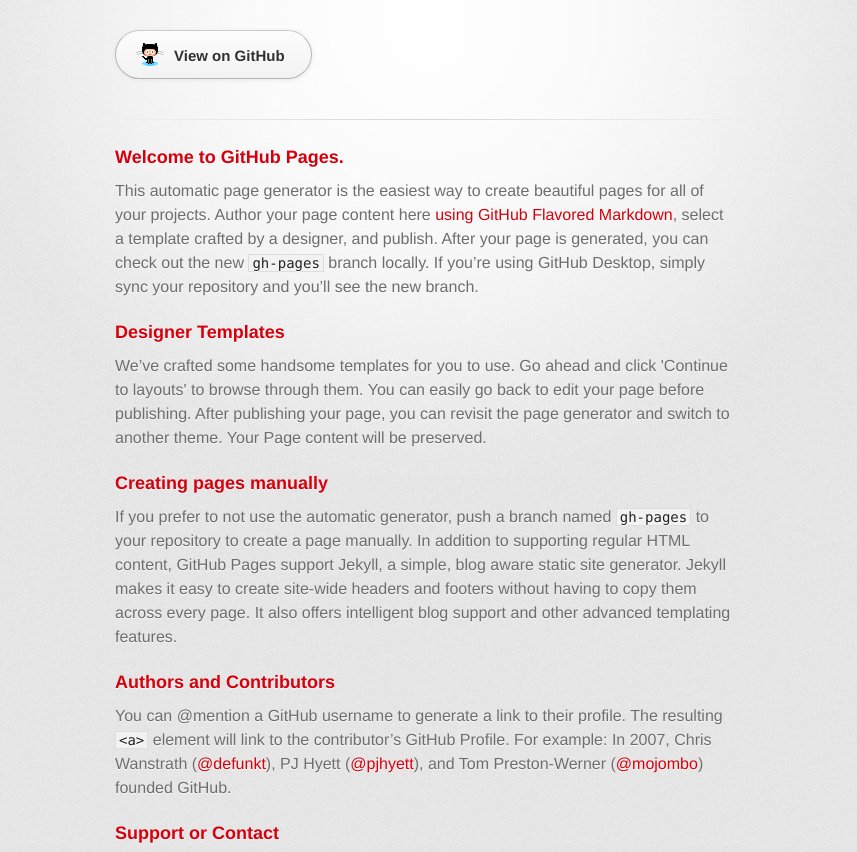
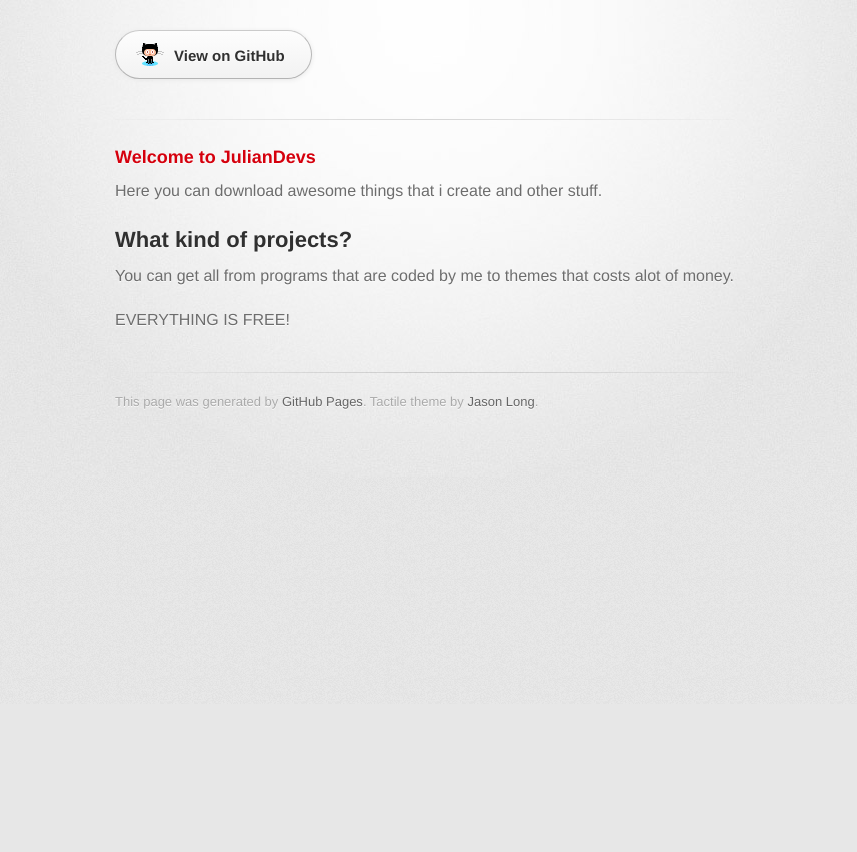
Before and after one commit to JulianDevs/juliandevs.github.io, a plain HTML site: page index.html in a window 1280 px wide. Shown: the part 96-948 px from the top of the page, without its empty margins (215-1072 px from the left). After the commit the page ends 800 px from the top, so only its background shows below. Drawn offline with Linux system fonts and the light colour scheme; a web font is replaced by a local one.

Commit message:
Replace master branch with page content via GitHub

```diff
--- a/index.html
+++ b/index.html
@@ -30,29 +30,16 @@
 
         <section id="main_content">
           <h3>
-<a id="welcome-to-github-pages" class="anchor" href="#welcome-to-github-pages" aria-hidden="true"><span aria-hidden="true" class="octicon octicon-link"></span></a>Welcome to GitHub Pages.</h3>
+<a id="welcome-to-juliandevs" class="anchor" href="#welcome-to-juliandevs" aria-hidden="true"><span aria-hidden="true" class="octicon octicon-link"></span></a>Welcome to JulianDevs</h3>
 
-<p>This automatic page generator is the easiest way to create beautiful pages for all of your projects. Author your page content here <a href="https://guides.github.com/features/mastering-markdown/">using GitHub Flavored Markdown</a>, select a template crafted by a designer, and publish. After your page is generated, you can check out the new <code>gh-pages</code> branch locally. If you’re using GitHub Desktop, simply sync your repository and you’ll see the new branch.</p>
+<p>Here you can download awesome things that i create and other stuff.</p>
 
-<h3>
-<a id="designer-templates" class="anchor" href="#designer-templates" aria-hidden="true"><span aria-hidden="true" class="octicon octicon-link"></span></a>Designer Templates</h3>
+<h2>
+<a id="what-kind-of-projects" class="anchor" href="#what-kind-of-projects" aria-hidden="true"><span aria-hidden="true" class="octicon octicon-link"></span></a>What kind of projects?</h2>
 
-<p>We’ve crafted some handsome templates for you to use. Go ahead and click 'Continue to layouts' to browse through them. You can easily go back to edit your page before publishing. After publishing your page, you can revisit the page generator and switch to another theme. Your Page content will be preserved.</p>
+<p>You can get all from programs that are coded by me to themes that costs alot of money.</p>
 
-<h3>
-<a id="creating-pages-manually" class="anchor" href="#creating-pages-manually" aria-hidden="true"><span aria-hidden="true" class="octicon octicon-link"></span></a>Creating pages manually</h3>
-
-<p>If you prefer to not use the automatic generator, push a branch named <code>gh-pages</code> to your repository to create a page manually. In addition to supporting regular HTML content, GitHub Pages support Jekyll, a simple, blog aware static site generator. Jekyll makes it easy to create site-wide headers and footers without having to copy them across every page. It also offers intelligent blog support and other advanced templating features.</p>
-
-<h3>
-<a id="authors-and-contributors" class="anchor" href="#authors-and-contributors" aria-hidden="true"><span aria-hidden="true" class="octicon octicon-link"></span></a>Authors and Contributors</h3>
-
-<p>You can @mention a GitHub username to generate a link to their profile. The resulting <code>&lt;a&gt;</code> element will link to the contributor’s GitHub Profile. For example: In 2007, Chris Wanstrath (<a href="https://github.com/defunkt" class="user-mention">@defunkt</a>), PJ Hyett (<a href="https://github.com/pjhyett" class="user-mention">@pjhyett</a>), and Tom Preston-Werner (<a href="https://github.com/mojombo" class="user-mention">@mojombo</a>) founded GitHub.</p>
-
-<h3>
-<a id="support-or-contact" class="anchor" href="#support-or-contact" aria-hidden="true"><span aria-hidden="true" class="octicon octicon-link"></span></a>Support or Contact</h3>
-
-<p>Having trouble with Pages? Check out our <a href="https://help.github.com/pages">documentation</a> or <a href="https://github.com/contact">contact support</a> and we’ll help you sort it out.</p>
+<p>EVERYTHING IS FREE!</p>
         </section>
 
         <footer>
```
Also changed, not shown: params.json (+1 -1 lines).
